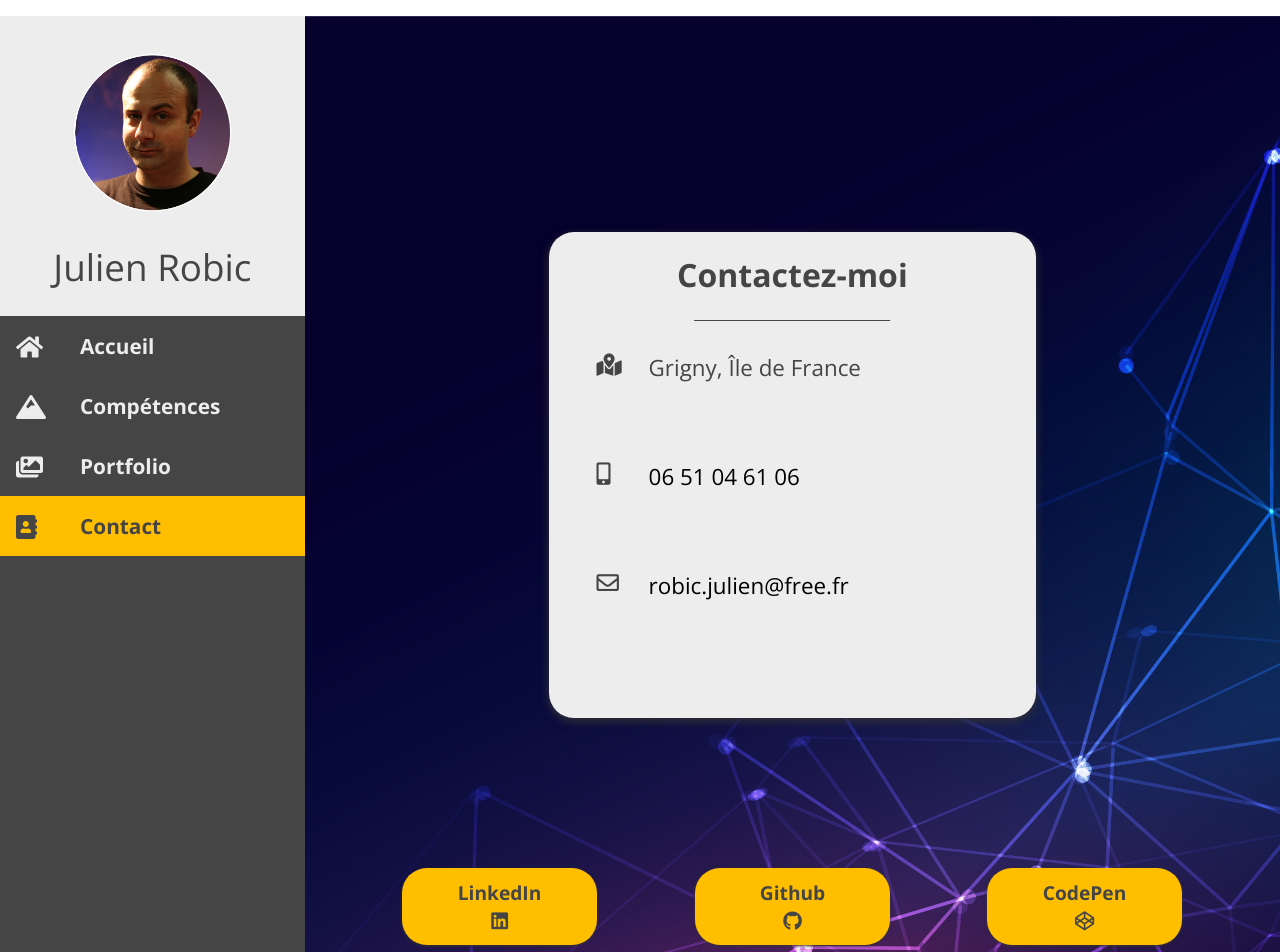
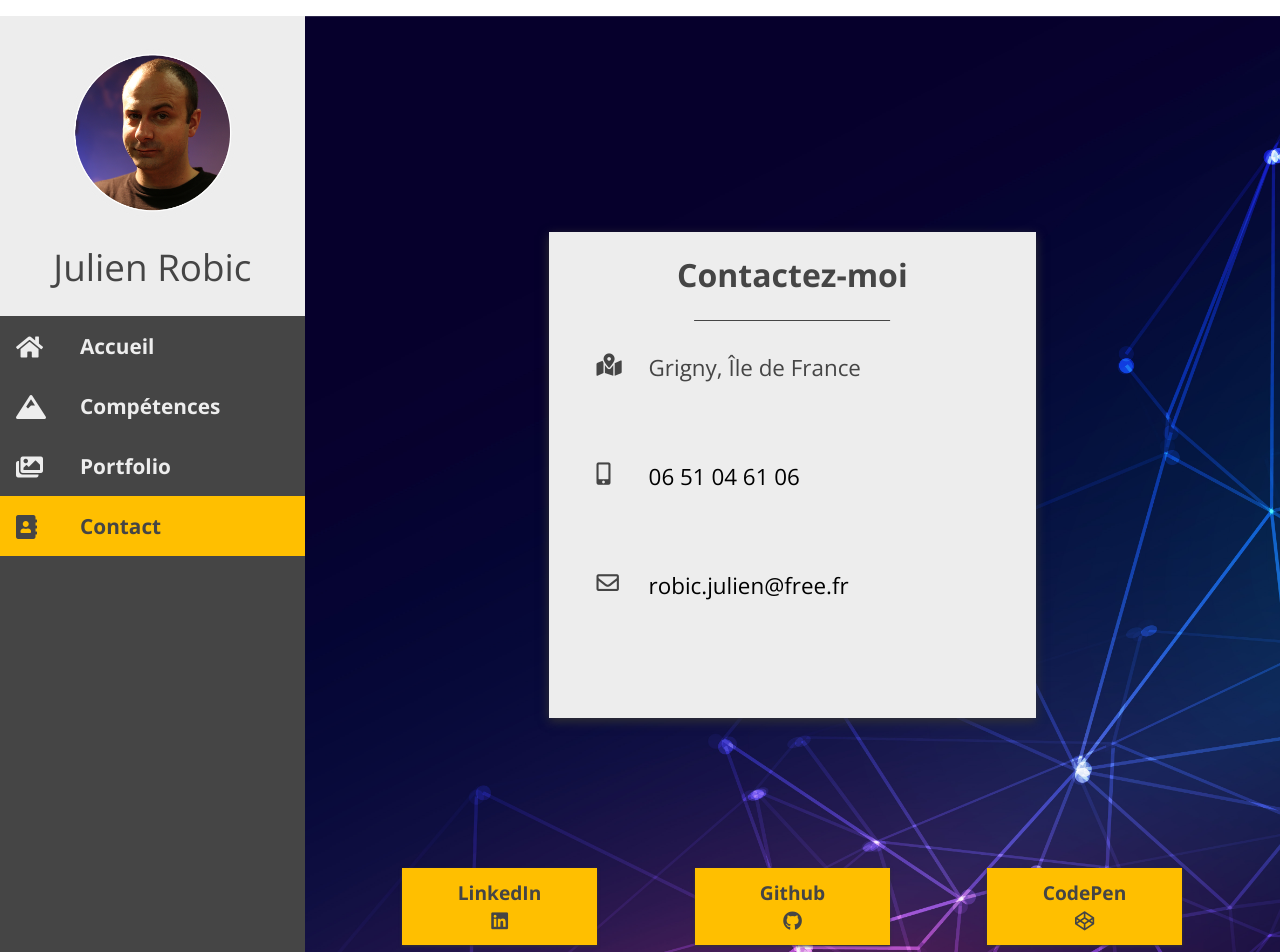
Before and after one commit to Nayte91/resume, a React (Create React App) app: page /contact in a window 1280 px wide. Shown: the top 952 px of the page. Built offline with nearby package versions, Linux system fonts and the light colour scheme.

Commit message:
removed border radius

```diff
--- a/src/styles/_settings.scss
+++ b/src/styles/_settings.scss
@@ -8,7 +8,6 @@ $color-1: hsl(0,0,27);
 $color-2: hsl(0,0,93);
 $color-3: hsl(45,100,50);
 
-$borderRadius: 25px;
 $shadow: 0 1px 3px #333;
 $minHeight: 1080px;
 
--- a/src/styles/components/_projectCard.scss
+++ b/src/styles/components/_projectCard.scss
@@ -67,7 +67,6 @@
             margin: 0 auto;
             color: $color-2;
             background: $color-1;
-            border-radius: $borderRadius;
             padding: 2rem;
             box-shadow: 0 10px 10px #333;
             animation: popup .6s ease forwards;
@@ -96,7 +95,6 @@
             cursor: pointer;
             color: $color-1;
             background: $color-2;
-            border-radius: $borderRadius;
             padding: 1rem;
             transition: .2s;
         }
--- a/src/styles/pages/_contact.scss
+++ b/src/styles/pages/_contact.scss
@@ -42,7 +42,6 @@
         margin: 0 auto;
         padding: 1rem 3rem;
         z-index: 2;
-        border-radius: $borderRadius;
         box-shadow: 0 3px 10px #333;
         width: 50%;
         min-width: 440px;
@@ -115,7 +114,6 @@
             width: 20%;
             font-size: 1.2rem;
             background: $color-3;
-            border-radius: $borderRadius;
             display: inline-block;
             padding: 0.7rem 0;
             box-shadow: $shadow;
--- a/src/styles/pages/_knowledge.scss
+++ b/src/styles/pages/_knowledge.scss
@@ -13,14 +13,12 @@
 
     #technologies, #experiences, #miscellaneous, #hobbies {
         background: $color-2;
-      border-radius: $borderRadius;
         padding: .8rem;
     }
 
     h3 {
         font-size: 1.4rem;
         margin-bottom: 1rem;
-      // font-family: $font-2;
         color: $color-1;
         text-transform: uppercase;
     }
--- a/src/styles/pages/_notFound.scss
+++ b/src/styles/pages/_notFound.scss
@@ -3,7 +3,6 @@
     height: 95vh;
     max-width: 1200px;
     background: $color-3;
-    border-radius: $borderRadius;
     text-align: center;
 
     h3 {
@@ -13,7 +12,6 @@
 
     a {
         padding: 1rem 2rem;
-        border-radius: $borderRadius;
         background: $color-2;
         transition: .2s;
         span {
```
Lines whose indentation alone changed are shown as unchanged.
